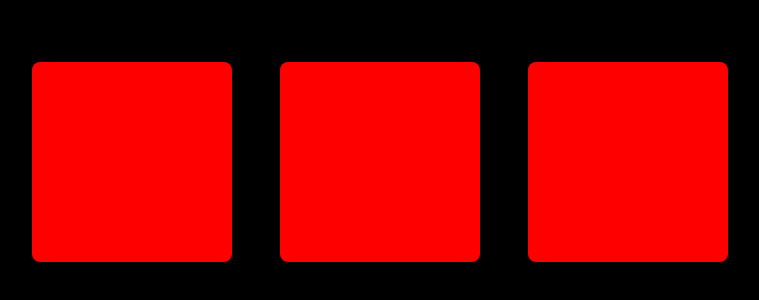
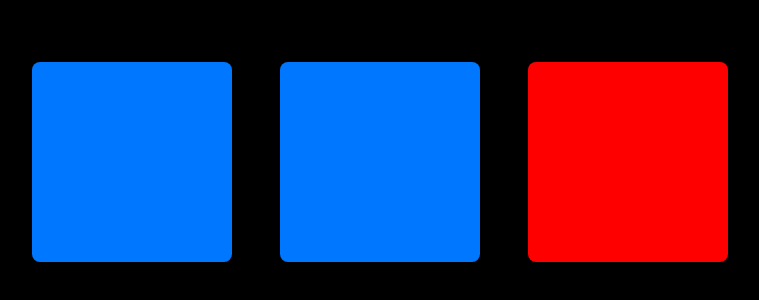
Before and after one commit to Breno-santana/digital-clock, a plain HTML site: page index.html in a window 1280 px wide. Shown: the part 138-438 px from the top of the page, without its empty margins (260-1019 px from the left). Drawn offline with Linux system fonts and the light colour scheme.

Commit message:
Update style.css

```diff
--- a/styles.css
+++ b/styles.css
@@ -34,3 +34,15 @@ div {
   justify-content: center;
   font-size: 5.5rem;
 }
+
+main div:nth-child(1) {
+  background: #0077ff;
+}
+
+main div:nth-child(2) {
+  background: #0077ff;
+}
+
+/* main div:nth-child(1){
+  background: #0077ff;
+} */
```
